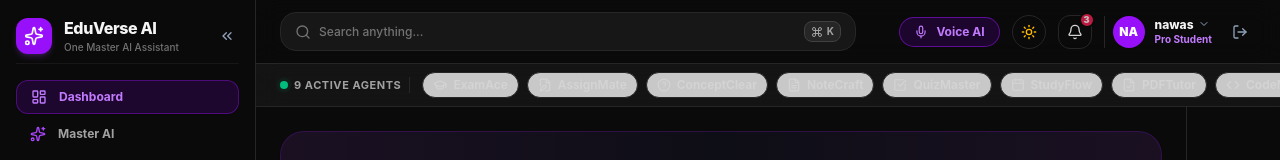
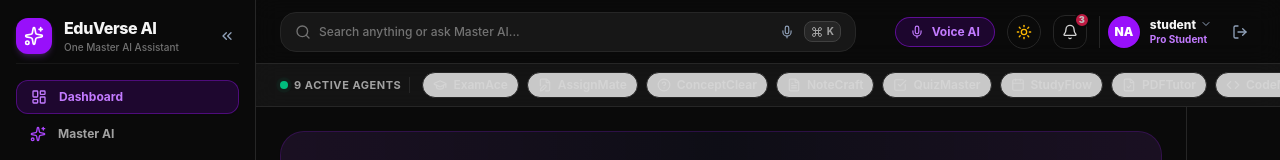
Before and after one commit to rupeshsah86/EduTech_Agents, a React (Vite) app in the folder frontend/: page /dashboard in a window 1280 px wide. Shown: the top 160 px of the page. Built offline with nearby package versions, Linux system fonts and the light colour scheme; sample sign-in values are in the browser's storage.

Commit message:
feat(voice): implement Web Speech API voice input recognition for search bar and chat prompt

```diff
--- a/frontend/src/components/dashboard/MasterAIChat.tsx
+++ b/frontend/src/components/dashboard/MasterAIChat.tsx
@@ -45,7 +45,43 @@
   const [showQuickMenu, setShowQuickMenu] = useState(false);
   const [attachedFile, setAttachedFile] = useState<{ name: string; size: string; content?: string } | null>(null);
 
+  const [isListeningPrompt, setIsListeningPrompt] = useState(false);
   const fileInputRef = useRef<HTMLInputElement>(null);
+
+  const handleToggleMicPrompt = () => {
+    const windowObj = window as any;
+    const SpeechRecognition = windowObj.SpeechRecognition || windowObj.webkitSpeechRecognition;
+
+    if (!SpeechRecognition) {
+      alert("Speech recognition is not supported in this browser. Please use Google Chrome or MS Edge.");
+      return;
+    }
+
+    if (isListeningPrompt) {
+      setIsListeningPrompt(false);
+      return;
+    }
+
+    try {
+      const recognition = new SpeechRecognition();
+      recognition.continuous = false;
+      recognition.interimResults = true;
+      recognition.lang = 'en-US';
+
+      recognition.onstart = () => setIsListeningPrompt(true);
+      recognition.onresult = (e: any) => {
+        const transcript = Array.from(e.results).map((r: any) => r[0].transcript).join('');
+        setPrompt(transcript);
+      };
+      recognition.onerror = () => setIsListeningPrompt(false);
+      recognition.onend = () => setIsListeningPrompt(false);
+
+      recognition.start();
+    } catch (e) {
+      console.error("Mic recognition error:", e);
+      setIsListeningPrompt(false);
+    }
+  };
 
   const studentFirstName = user?.fullName ? user.fullName.split(' ')[0] : 'Student';
 
@@ -493,7 +529,13 @@
               <div className="flex items-center gap-2">
                 <button
                   type="button"
-                  className="p-2 rounded-full text-slate-400 hover:text-slate-600 dark:hover:text-neutral-200 transition-colors cursor-pointer"
+                  onClick={handleToggleMicPrompt}
+                  className={`p-2 rounded-full transition-all cursor-pointer ${
+                    isListeningPrompt
+                      ? 'bg-rose-500 text-white animate-pulse'
+                      : 'text-slate-400 hover:text-purple-600 dark:hover:text-purple-400'
+                  }`}
+                  title={isListeningPrompt ? "Listening... Click to stop" : "Voice input prompt"}
                 >
                   <Mic className="w-4 h-4" />
                 </button>
--- a/frontend/src/components/dashboard/Navbar.tsx
+++ b/frontend/src/components/dashboard/Navbar.tsx
@@ -1,10 +1,11 @@
-import React from 'react';
+import React, { useState, useEffect } from 'react';
 import { useNavigate } from 'react-router-dom';
 import { useAuth } from '../../context/AuthContext';
 import {
   Search,
   Command,
   Mic,
+  MicOff,
   Sun,
   Moon,
   ChevronDown,
@@ -15,11 +16,66 @@
 interface NavbarProps {
   darkMode: boolean;
   setDarkMode: (val: boolean) => void;
+  onVoiceSearch?: (transcript: string) => void;
 }
 
-export const Navbar: React.FC<NavbarProps> = ({ darkMode, setDarkMode }) => {
+export const Navbar: React.FC<NavbarProps> = ({ darkMode, setDarkMode, onVoiceSearch }) => {
   const { user, logout } = useAuth();
   const navigate = useNavigate();
+  const [searchQuery, setSearchQuery] = useState('');
+  const [isListening, setIsListening] = useState(false);
+  const [speechSupported, setSpeechSupported] = useState(true);
+
+  // Web Speech API initialization
+  const handleToggleVoice = () => {
+    const windowObj = window as any;
+    const SpeechRecognition = windowObj.SpeechRecognition || windowObj.webkitSpeechRecognition;
+
+    if (!SpeechRecognition) {
+      setSpeechSupported(false);
+      alert("Voice input is not supported in this browser. Please use Google Chrome, Brave, or MS Edge.");
+      return;
+    }
+
+    if (isListening) {
+      setIsListening(false);
+      return;
+    }
+
+    try {
+      const recognition = new SpeechRecognition();
+      recognition.continuous = false;
+      recognition.interimResults = true;
+      recognition.lang = 'en-US';
+
+      recognition.onstart = () => {
+        setIsListening(true);
+      };
+
+      recognition.onresult = (event: any) => {
+        const current = event.resultIndex;
+        const transcript = event.results[current][0].transcript;
+        setSearchQuery(transcript);
+        if (onVoiceSearch) {
+          onVoiceSearch(transcript);
+        }
+      };
+
+      recognition.onerror = (event: any) => {
+        console.error("Speech recognition error:", event.error);
+        setIsListening(false);
+      };
+
+      recognition.onend = () => {
+        setIsListening(false);
+      };
+
+      recognition.start();
+    } catch (e) {
+      console.error("Error launching speech recognition:", e);
+      setIsListening(false);
+    }
+  };
 
   const handleLogout = () => {
     logout();
@@ -31,13 +87,29 @@
 
       {/* Search Input Bar with Cmd+K */}
       <div className="flex-1 max-w-xl relative">
-        <div className="relative flex items-center bg-slate-100/80 dark:bg-neutral-900 border border-slate-200/80 dark:border-neutral-800 rounded-2xl px-3.5 py-2">
+        <div className={`relative flex items-center bg-slate-100/80 dark:bg-neutral-900 border ${
+          isListening ? 'border-rose-500 ring-2 ring-rose-500/20' : 'border-slate-200/80 dark:border-neutral-800'
+        } rounded-2xl px-3.5 py-2 transition-all`}>
           <Search className="w-4 h-4 text-slate-400 dark:text-neutral-500 mr-2 shrink-0" />
           <input
             type="text"
-            placeholder="Search anything..."
+            value={searchQuery}
+            onChange={(e) => setSearchQuery(e.target.value)}
+            placeholder={isListening ? "Listening... Speak now..." : "Search anything or ask Master AI..."}
             className="w-full bg-transparent text-xs text-slate-900 dark:text-neutral-100 placeholder-slate-400 dark:placeholder-neutral-500 focus:outline-none font-medium"
           />
+
+          <button
+            type="button"
+            onClick={handleToggleVoice}
+            className={`p-1 rounded-lg transition-colors cursor-pointer mr-1.5 ${
+              isListening ? 'bg-rose-500 text-white animate-pulse' : 'text-slate-400 hover:text-purple-600'
+            }`}
+            title="Voice Search"
+          >
+            {isListening ? <MicOff className="w-3.5 h-3.5" /> : <Mic className="w-3.5 h-3.5" />}
+          </button>
+
           <div className="flex items-center gap-1 px-1.5 py-0.5 rounded-lg bg-white dark:bg-neutral-800 border border-slate-200 dark:border-neutral-700 text-[10px] font-bold text-slate-400 dark:text-neutral-400 shrink-0">
             <Command className="w-3 h-3" />
             <span>K</span>
@@ -48,12 +120,27 @@
       {/* Right Controls */}
       <div className="flex items-center gap-3 shrink-0">
 
-        {/* Voice AI Button */}
+        {/* Working Voice AI Toggle Button */}
         <button
-          className="flex items-center gap-2 px-3.5 py-1.5 rounded-full bg-purple-50 dark:bg-purple-950/40 text-purple-600 dark:text-purple-400 border border-purple-200/80 dark:border-purple-800/80 font-bold text-xs hover:bg-purple-100 dark:hover:bg-purple-900/50 transition-all cursor-pointer shadow-2xs"
+          type="button"
+          onClick={handleToggleVoice}
+          className={`flex items-center gap-2 px-3.5 py-1.5 rounded-full font-bold text-xs transition-all cursor-pointer shadow-2xs ${
+            isListening
+              ? 'bg-rose-500 text-white border border-rose-600 animate-pulse'
+              : 'bg-purple-50 dark:bg-purple-950/40 text-purple-600 dark:text-purple-400 border border-purple-200/80 dark:border-purple-800/80 hover:bg-purple-100 dark:hover:bg-purple-900/50'
+          }`}
         >
-          <Mic className="w-3.5 h-3.5 text-purple-600 dark:text-purple-400" />
-          <span>Voice AI</span>
+          {isListening ? (
+            <>
+              <span className="w-2 h-2 rounded-full bg-white animate-ping" />
+              <span>Listening...</span>
+            </>
+          ) : (
+            <>
+              <Mic className="w-3.5 h-3.5 text-purple-600 dark:text-purple-400" />
+              <span>Voice AI</span>
+            </>
+          )}
         </button>
 
         {/* Theme Toggle */}
@@ -76,7 +163,7 @@
           <div className="hidden sm:block text-left">
             <div className="flex items-center gap-1">
               <p className="text-xs font-extrabold text-slate-900 dark:text-neutral-100 leading-tight">
-                {user?.fullName?.toLowerCase() || 'nawas'}
+                {user?.fullName?.toLowerCase() || 'student'}
               </p>
               <ChevronDown className="w-3 h-3 text-slate-400" />
             </div>
```
